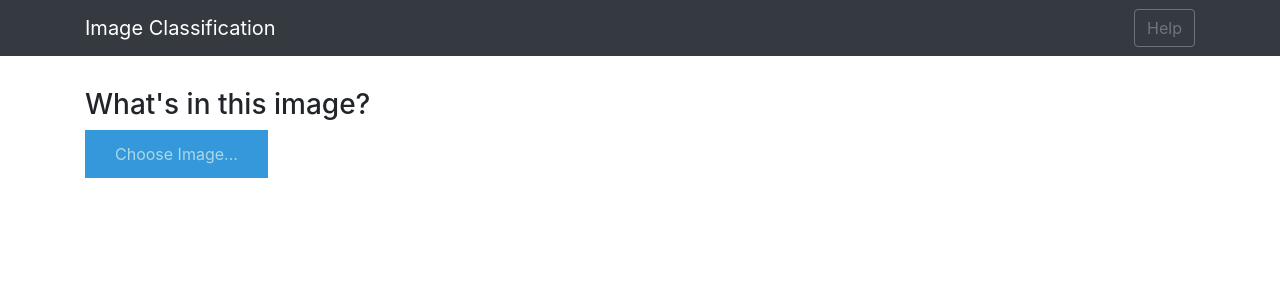
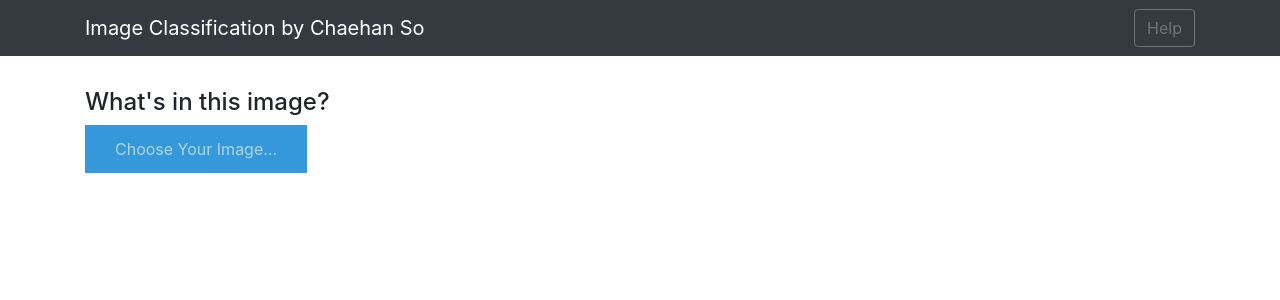
Before and after one commit to agilebean/deep-image, a Flask app: page / in a window 1280 px wide. Shown: the top 300 px of the page. Run offline with Flask 2, Linux system fonts and the light colour scheme; parts of the project's set-up code (start-up, migrations or seed data) failed here and were passed over; some libraries are stand-ins or nearby versions.

Commit message:
Major release: Optical optimization - changed column order, positioned table right of image, changed background color

```diff
--- a/app.py
+++ b/app.py
@@ -60,6 +60,7 @@ def predict_image(image_path, model_label, model_dict) -> str:
     model_preprocess_input = model_dict['model_preprocess_input']
     model_decode_predictions = model_dict['model_decode_predictions']
 
+    # Get model instance and model name
     model = model_dict['model_instance']
     model_name = model.name
 
@@ -90,10 +91,10 @@ def predict_image(image_path, model_label, model_dict) -> str:
     confidence = '%.2f' % (label[2] * 100)
 
     toc = time()
-    processing_time = '%.2fs' % (toc-tic)
+    processing_time = '%.2f' % (toc-tic)
     print("Image classified by %s in >> %s" % (model_name, processing_time))
 
-    classification = (model_name, top1_acc, top5_acc, processing_time, confidence, label[1])
+    classification = (label[1], model_label, confidence, processing_time, top1_acc, top5_acc)
     print("image classified >> " + str(classification))
 
     return classification
@@ -109,12 +110,12 @@ def generate_classifications_output():
 
         # Create html table for all classifications
         output = '<table style="width:70%">'
-        output += '<caption>Image Classifications for %s </caption>' % (os.path.basename(image_path))
-        output += '<tr><th>Machine Learning Model</th><th>Top1-Acc</th><th>Top5-Acc</th><th>Time</th><th>Confidence</th><th>Classification</th></tr>'
+        output += '<caption>Top10 Machine Learning Models classify <br><em>%s</em> </caption>' % (os.path.basename(image_path))
+        output += '<tr><th>Classification</th><th>Model</th><th>Confidence</th><th>Time</th><th>Top1-Acc</th><th>Top5-Acc</th></tr>'
 
         # feed predict_image(model_name, top1_acc, top5_acc, ptime, confidence, label) directly into html
         html_content_list = [
-            '<tr><td> %s </td><td>%s%%</td><td>%s%%</td><td> %ss </td><td> %s%% </td><td> %s </td></tr>'
+            '<tr><td>%s </td><td>%s</td><td>%s%%</td><td> %ss </td><td> %s%% </td><td> %s%% </td></tr>'
             % predict_image(image_path, key, values)
             for key, values in mymodels.model_data.items() ]
 
--- a/static/css/main.css
+++ b/static/css/main.css
@@ -1,10 +1,26 @@
+.rowTop {
+  width:100%;
+}
+.columnLeft {
+  width:23%;
+  float:left;
+}
+.columnRight {
+  width:70%;
+  float:right;
+}
+
+h4 {
+    margin-top = 0.2 em;
+}
 table {
     border-spacing: 5px;
-    background-color: lightblue;
+    background-color: #3498db;
 }
 caption {
     font-size: x-large;
-    padding: 10px;
+    padding-top: 0px;
+    padding-bottom: 10px;
     caption-side: top;
 }
 
--- a/templates/base.html
+++ b/templates/base.html
@@ -15,7 +15,7 @@
 <body>
     <nav class="navbar navbar-dark bg-dark">
         <div class="container">
-            <a class="navbar-brand" href="#">Image Classification</a>
+            <a class="navbar-brand" href="#">Image Classification by Chaehan So</a>
             <button class="btn btn-outline-secondary my-2 my-sm-0" type="submit">Help</button>
         </div>
     </nav>
--- a/templates/index.html
+++ b/templates/index.html
@@ -1,31 +1,28 @@
 {% extends "base.html" %} {% block content %}
 
-<h3>What's in this image?</h3>
-
 <div>
-    <form id="upload-file" method="post" enctype="multipart/form-data">
-        <label for="imageUpload" class="upload-label">
-            Choose Image...
-        </label>
-        <input type="file" name="file" id="imageUpload" accept=".png, .jpg, .jpeg">
-    </form>
-
-    <div class="image-section" style="display:none;">
-        <div class="img-preview">
-            <div id="imagePreview">
+    <div class="columnLeft">
+        <h4>What's in this image?</h4>
+        <form id="upload-file" method="post" enctype="multipart/form-data">
+            <label for="imageUpload" class="upload-label">
+                Choose Your Image...
+            </label>
+            <input type="file" name="file" id="imageUpload" accept=".png, .jpg, .jpeg">
+        </form>        <div class="image-section" style="display:none;">
+            <div class="img-preview">
+                <div id="imagePreview"></div>
+            </div>
+            <div>
+                <button type="button" class="btn btn-primary btn-lg" id="btn-predict">Predict!</button>
+            </div>
+            <div class="loader" style="display:none;">
             </div>
         </div>
-        <div>
-            <button type="button" class="btn btn-primary btn-lg " id="btn-predict">Predict!</button>
+    </div>
+    <div class="columnRight">
+        <div id="result" class="table">
         </div>
     </div>
-
-    <div class="loader" style="display:none;"></div>
-
-        <div id="result" class="table">
-            <span> </span>
-        </div>
-
 </div>
 
 {% endblock %}
```
Also changed, not shown: mymodels.py (+50 -51 lines).
